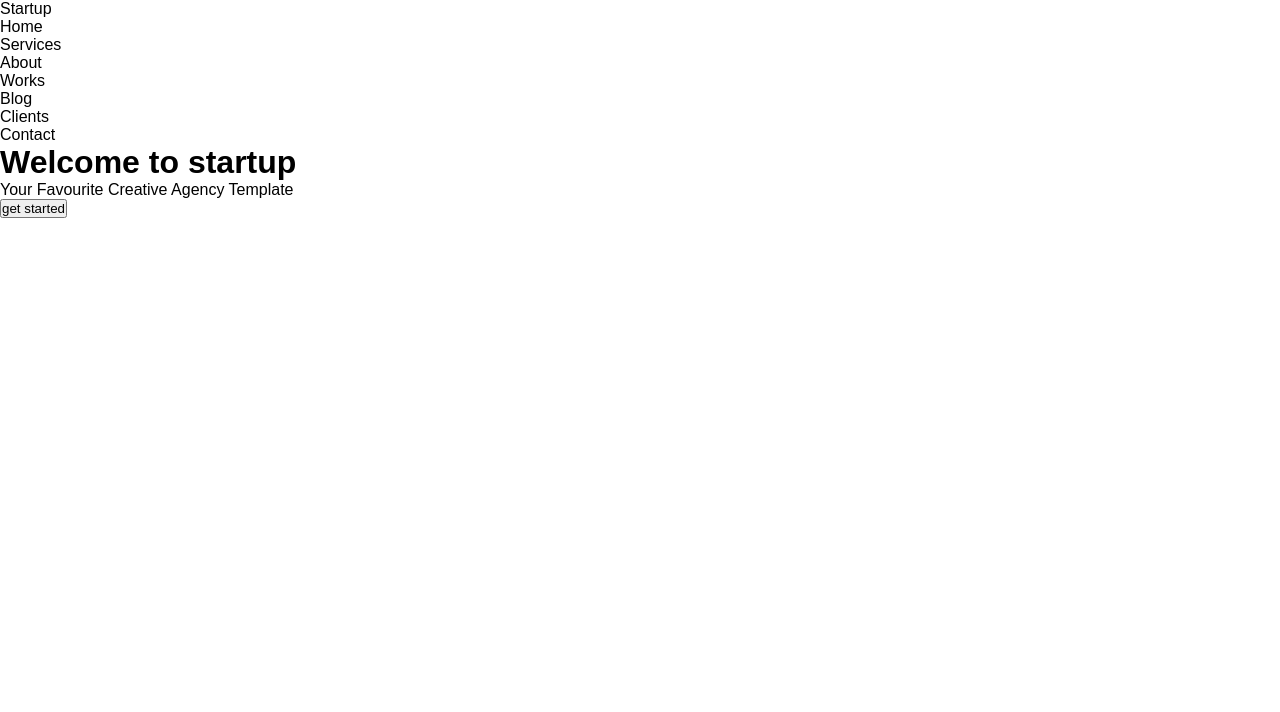
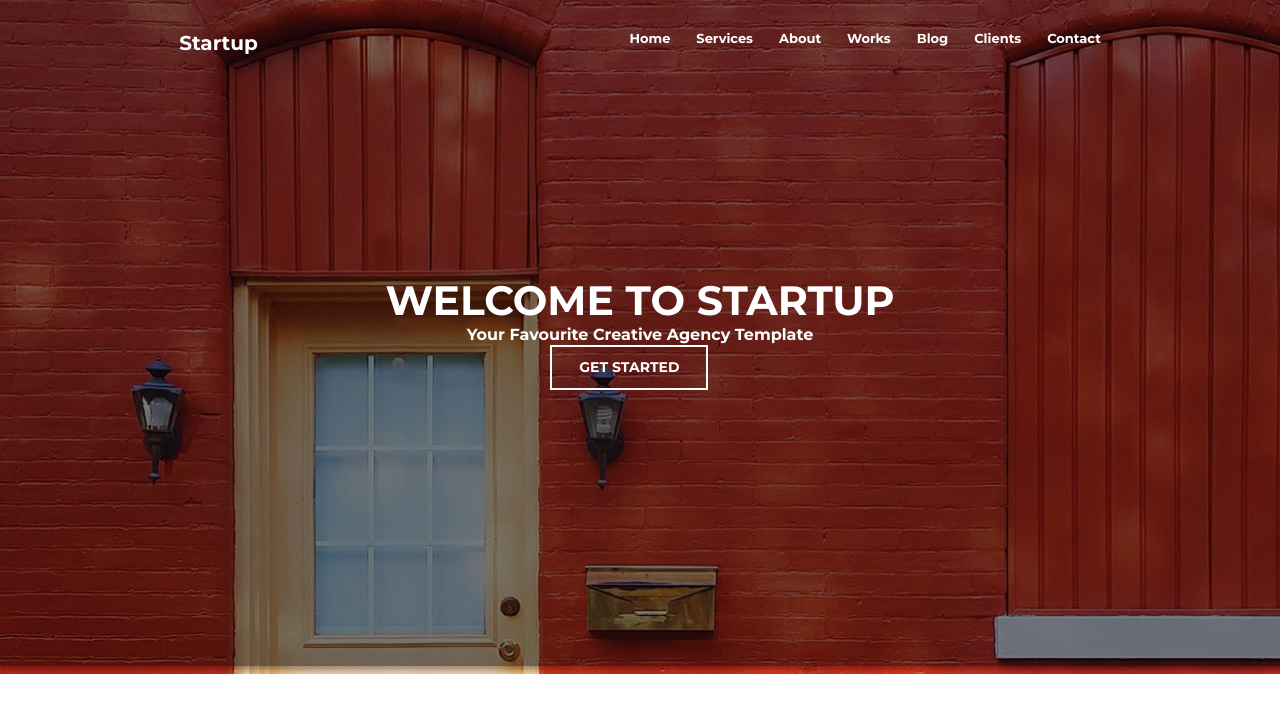
Before and after one commit to MehrubonAlmatov/team-salax, a plain HTML site: page index.html in a window 1280 px wide. Drawn offline with Linux system fonts and the light colour scheme.

Commit message:
css qolib ketgan ekan

```diff
--- a/style.css
+++ b/style.css
@@ -1,3 +1,6 @@
+@import url('https://fonts.googleapis.com/css2?family=Montserrat:ital,wght@0,100..900;1,100..900&family=Roboto:ital,wght@0,100;0,300;0,400;0,500;0,700;0,900;1,100;1,300;1,400;1,500;1,700;1,900&display=swap');
+
+
 * {
   padding: 0;
   margin: 0;
@@ -20,3 +23,107 @@
   margin: auto;
   padding: 0 15px;
 }
+ /*Zuhriddin */
+:root {
+    --white: #FFFFFF;
+    --Mont: "Montserrat", sans-serif;
+}
+
+header {
+    background-image: url(./Images/header_background_image.png), url(./Images/header_background_image2.jpg);
+    width: auto;
+    background-size: cover;
+    min-height: 674px;
+}
+
+body {
+    margin: auto;
+}
+
+nav {
+    max-width: 72%;
+    display: flex;
+    justify-content: space-between;
+    min-height: 24px;
+    min-height: 24px;
+    padding-top: 31px;
+    margin: auto;
+}
+
+.logo {
+    max-width: 79px;
+    min-height: 24px;
+    display: flex;
+    align-items: center;
+}
+
+/* Zuhriddin */
+header .logo span {
+    font-family: var(--Mont);
+    font-size: 20px;
+    font-weight: 700;
+    line-height: 24.38px;
+    text-align: left;
+    color: var(--white);
+}
+
+header .links ul {
+    list-style: none;
+    display: flex;
+    gap: 26px;
+}
+
+header .links ul li {
+    font-family: var(--Mont);
+    font-size: 13px;
+    font-weight: 700;
+    line-height: 15.85px;
+    text-align: left;
+    color: var(--white);
+}
+
+.links {
+    min-height: 16px;
+    top: 0px;
+}
+
+h1 {
+    font-family: var(--Mont);
+    font-size: 41px;
+    font-weight: 700;
+    line-height: 49.98px;
+    text-align: center;
+    color: var(--white);
+    text-transform: uppercase;
+}
+
+.welcome {
+    width: 100%;
+    min-height: 175px;
+    margin-top: 220px;
+}
+
+.welcome p {
+    font-family: var(--Mont);
+    font-size: 16px;
+    font-weight: 700;
+    line-height: 19.5px;
+    text-align: center;
+    color: var(--white);
+}
+
+.welcome button {
+    background-color: rgba(5, 2, 2, 0);
+    border-style: none;
+    border: 2px solid var(--white);
+    width: 158px;
+    min-height: 45px;
+    color: var(--white);
+    text-transform: uppercase;
+    font-family: var(--Mont);
+    font-size: 14px;
+    font-weight: 700;
+    line-height: 17.07px;
+    margin-left: 43%;
+}
+/* Zuhriddin */
```
